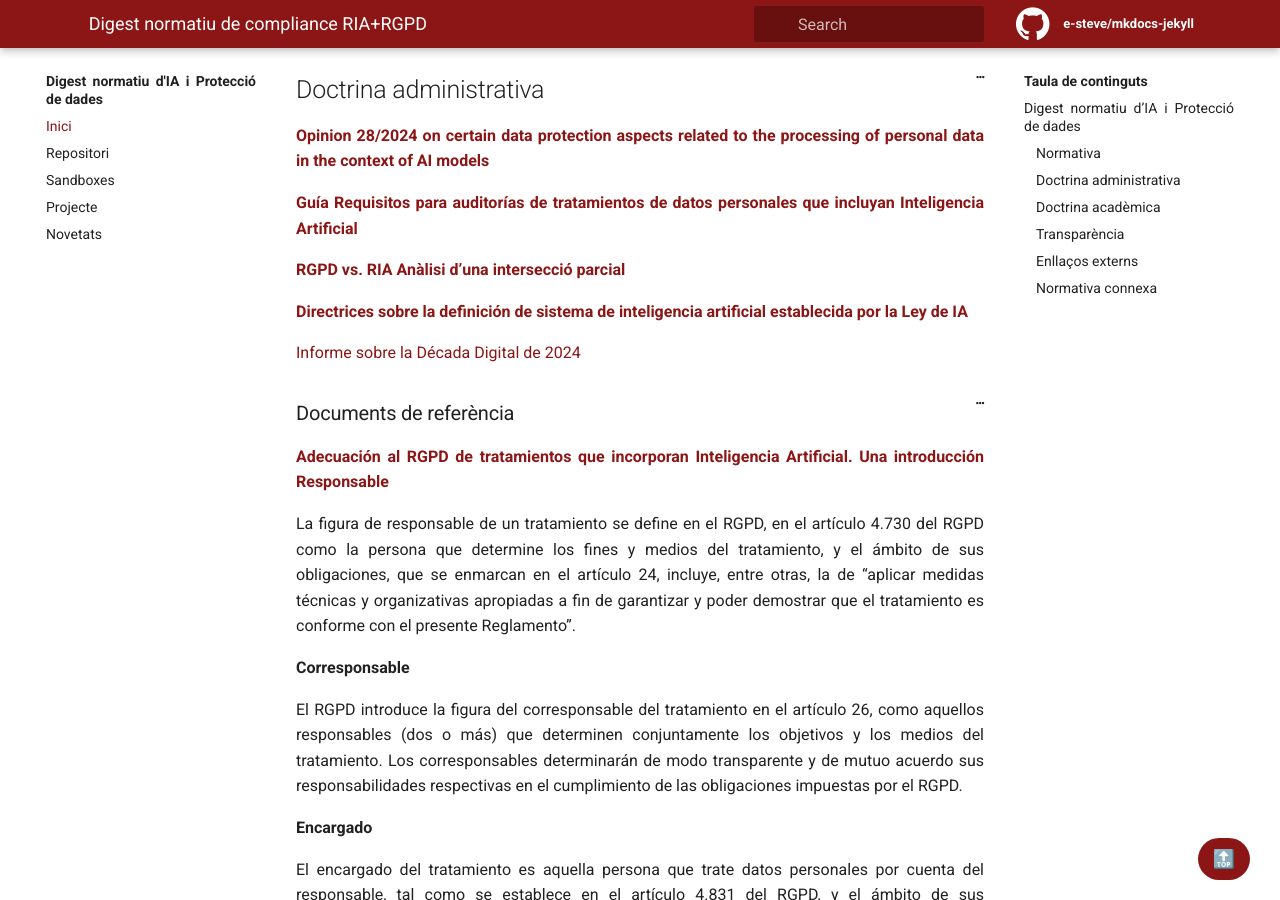
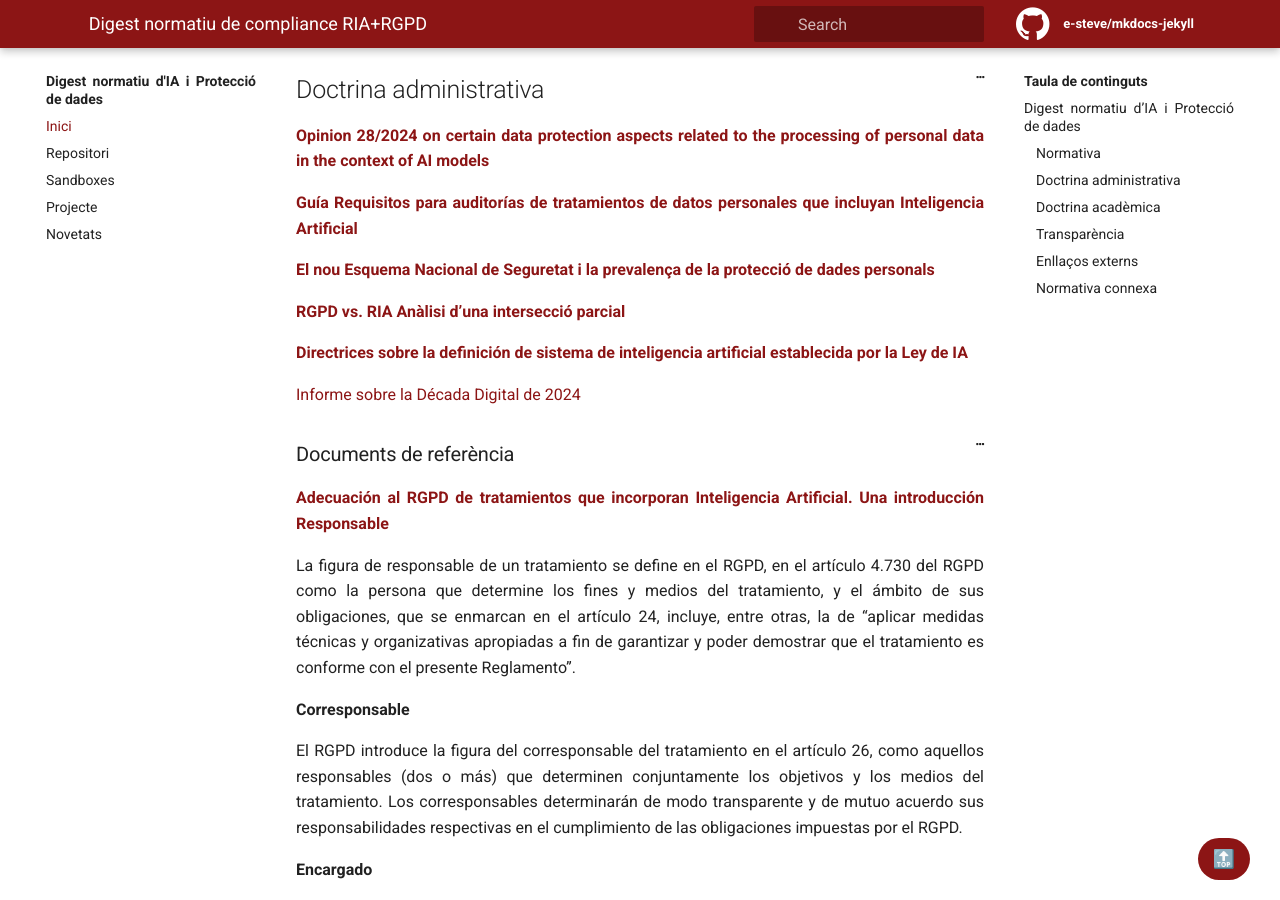
Before and after one commit to e-steve/e-steve.github.io, a Jekyll site: the page built from pages/index.md, in a window 1280 px wide and 900 px high, scrolled down 2046 px. Built offline with Jekyll 4.4.1, drawn with Linux system fonts in a browser that asks for light colours.

Commit message:
Update index.md

```diff
--- a/pages/index.md
+++ b/pages/index.md
@@ -93,6 +93,8 @@ En estos casos, el tercero tendrá también la consideración de encargado del t
 
 [**Guía Requisitos para auditorías de tratamientos de datos personales que incluyan Inteligencia Artificial**](https://www.aepd.es/documento/requisitos-auditorias-tratamientos-incluyan-ia.pdf)
 
+[**El nou Esquema Nacional de Seguretat i la prevalença de la protecció de dades personals**](https://formaciooberta.eapc.gencat.cat/espaistematics/gestio-dades/el-nou-esquema-nacional-de-seguretat-i-la-prevalenca-de-la-proteccio-de-dades-personals.html)
+
 [**RGPD vs. RIA Anàlisi d’una intersecció parcial**](https://apdcat.gencat.cat/web/.content/03-documentacio/estudis-recerca/RGPDvsRIA.pdf)
 
 [**Directrices sobre la definición de sistema de inteligencia artificial establecida por la Ley de IA**](https://digital-strategy.ec.europa.eu/es/library/commission-publishes-guidelines-ai-system-definition-facilitate-first-ai-acts-rules-application)
```
